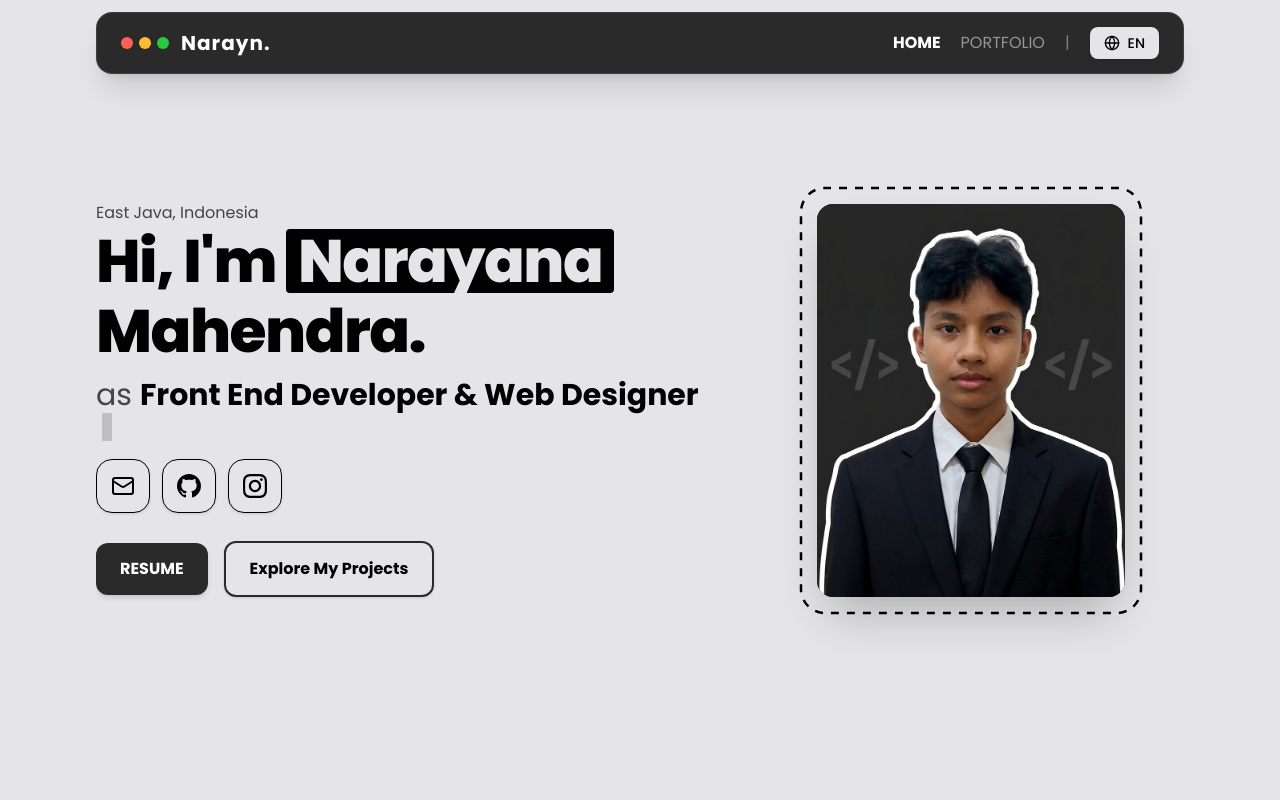
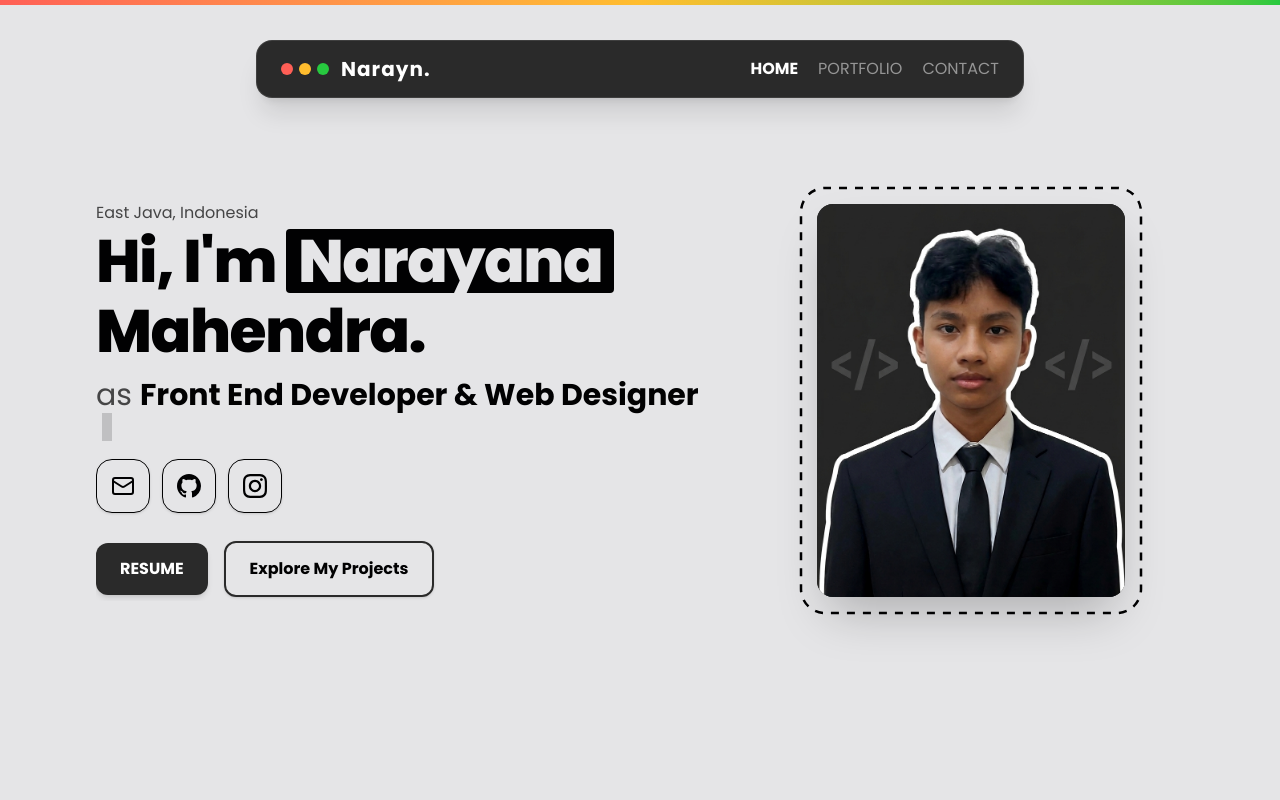
Before and after one commit to NarayanaMahendraAbimanyu/Narayana-Portfolio-Website, a Next.js app: page / in a window 1280 px wide. Shown: the top 800 px of the page. Built offline with nearby package versions, Linux system fonts and the light colour scheme.

Commit message:
Memperbaiki Navbar dan Menambahkan animasi scrolling di atas Navbar sesuai dengan gerak scroll user.

```diff
--- a/app/components/ContactSection.tsx
+++ b/app/components/ContactSection.tsx
@@ -31,7 +31,7 @@ const textRevealVariants: Variants = {
 
 export default function ContactSection() {
   return (
-    <section className="w-full bg-[#2E2E2E] text-[#E5E5E7] py-10 px-4 sm:py-16 sm:px-8 md:py-24 md:px-16 lg:px-24 flex flex-col justify-between min-h-0">
+    <section id="contact" className="w-full bg-[#2E2E2E] text-[#E5E5E7] py-10 px-4 sm:py-16 sm:px-8 md:py-24 md:px-16 lg:px-24 flex flex-col justify-between min-h-0">
       <motion.div
         variants={containerVariants}
         initial="hidden"
@@ -100,14 +100,6 @@ export default function ContactSection() {
             GITHUB
           </a>
           <a
-            href="https://bit.ly/4wF2mHA"
-            target="_blank"
-            rel="noopener noreferrer"
-            className="hover:text-white transition-colors duration-300 uppercase"
-          >
-            LINKEDIN
-          </a>
-          <a
             href="https://instagram.com/abcdlmnryna_"
             target="_blank"
             rel="noopener noreferrer"
--- a/app/components/Navbar.tsx
+++ b/app/components/Navbar.tsx
@@ -3,30 +3,50 @@
 import React, { useState } from "react";
 import Link from "next/link";
 import { usePathname } from "next/navigation";
-import { Globe } from "lucide-react";
 import { motion } from "framer-motion";
 
 export default function Navbar() {
   const pathname = usePathname();
-  const [lang, setLang] = useState<"EN" | "ID">("EN");
-
-  const toggleLanguage = () => {
-    setLang((prev) => (prev === "EN" ? "ID" : "EN"));
-  };
+  const [activeSection, setActiveSection] = useState<string>("");
 
   const isHome = pathname === "/";
   const isPortfolio = pathname === "/portfolio";
+
+  const scrollToTop = (e: React.MouseEvent<HTMLAnchorElement>) => {
+    if (isHome) {
+      e.preventDefault();
+      setActiveSection("");
+      window.scrollTo({
+        top: 0,
+        behavior: "smooth",
+      });
+    }
+  };
+
+  const scrollToContact = (e: React.MouseEvent<HTMLAnchorElement>) => {
+    e.preventDefault();
+    setActiveSection("contact");
+
+    const targetElement = document.getElementById("contact");
+    if (targetElement) {
+      targetElement.scrollIntoView({
+        behavior: "smooth",
+        block: "start",
+      });
+    }
+  };
 
   return (
     <motion.header
       initial={{ y: -80, opacity: 0 }}
       animate={{ y: 0, opacity: 1 }}
       transition={{ duration: 2, ease: [0.16, 1, 0.3, 1] }}
-      className="fixed top-3 left-0 right-0 z-50 w-full px-3 sm:px-6 md:px-16 lg:px-24 flex justify-center"
+      className="fixed top-10 left-0 right-0 z-50 w-full px-3 sm:px-6 md:px-16 lg:px-24 flex justify-center"
     >
-      <nav className="w-full max-w-6xl bg-[#2A2A2A] text-white px-3 sm:px-6 py-2 sm:py-3.5 rounded-xl sm:rounded-2xl flex items-center justify-between shadow-xl border border-white/10 backdrop-blur-md">
+      <nav className="w-full max-w-3xl bg-[#2A2A2A] text-white px-3 sm:px-6 py-2 sm:py-3.5 rounded-xl sm:rounded-2xl flex items-center justify-between shadow-xl border border-white/10 backdrop-blur-md">
         <Link
           href="/"
+          onClick={scrollToTop}
           className="flex items-center gap-1.5 sm:gap-3 cursor-pointer group focus:outline-none"
         >
           <div className="flex items-center gap-1 sm:gap-1.5">
@@ -42,8 +62,11 @@ export default function Navbar() {
         <div className="flex items-center gap-2 sm:gap-3 md:gap-5 text-[11px] sm:text-sm md:text-base">
           <Link
             href="/"
+            onClick={scrollToTop}
             className={`transition-all duration-300 hover:text-white whitespace-nowrap ${
-              isHome ? "font-bold text-white" : "font-normal text-white/50"
+              isHome && activeSection !== "contact"
+                ? "font-bold text-white"
+                : "font-normal text-white/50"
             }`}
           >
             HOME
@@ -51,24 +74,27 @@ export default function Navbar() {
 
           <Link
             href="/portfolio"
+            onClick={() => setActiveSection("")}
             className={`transition-all duration-300 hover:text-white whitespace-nowrap ${
-              isPortfolio ? "font-bold text-white" : "font-normal text-white/50"
+              isPortfolio
+                ? "font-bold text-white"
+                : "font-normal text-white/50"
             }`}
           >
             PORTFOLIO
           </Link>
 
-          <span className="hidden sm:inline text-white/40 font-light select-none">
-            |
-          </span>
-
-          <button
-            onClick={toggleLanguage}
-            className="flex items-center gap-1 sm:gap-2 bg-[#E5E5E7] text-[#010102] px-2 sm:px-3.5 py-1 sm:py-1.5 rounded-md sm:rounded-lg font-medium text-[11px] sm:text-sm transition-all duration-300 hover:bg-white active:scale-95 shadow-sm"
+          <a
+            href="#contact"
+            onClick={scrollToContact}
+            className={`transition-all duration-300 hover:text-white whitespace-nowrap uppercase cursor-pointer ${
+              activeSection === "contact"
+                ? "font-bold text-white"
+                : "font-normal text-white/50"
+            }`}
           >
-            <Globe className="w-3 h-3 sm:w-4 sm:h-4" />
-            <span>{lang}</span>
-          </button>
+            CONTACT
+          </a>
         </div>
       </nav>
     </motion.header>
--- /dev/null
+++ b/app/components/ScrollRuler.tsx
@@ -0,0 +1,23 @@
+"use client";
+
+import React from "react";
+import { motion, useScroll, useSpring } from "framer-motion";
+
+export default function ScrollProgress() {
+  const { scrollYProgress } = useScroll();
+
+  const scaleX = useSpring(scrollYProgress, {
+    stiffness: 100,
+    damping: 30,
+    restDelta: 0.001,
+  });
+
+  return (
+    <div className="fixed top-0 left-0 right-0 z-[60] w-full pointer-events-none">
+      <motion.div
+        style={{ scaleX }}
+        className="absolute top-0 left-0 right-0 h-[5px] bg-gradient-to-r from-[#FF5F56] via-[#FFBD2E] to-[#27C93F] origin-left"
+      />
+    </div>
+  );
+}
--- a/app/globals.css
+++ b/app/globals.css
@@ -22,6 +22,10 @@
   }
 }
 
+html {
+  scroll-behavior: smooth;
+}
+
 body {
   font-family: var(--font-poppins);
   background-color: #e3e3e5;
--- a/app/layout.tsx
+++ b/app/layout.tsx
@@ -3,6 +3,7 @@ import { Poppins } from "next/font/google";
 import { EB_Garamond } from "next/font/google";
 import "./globals.css";
 import SmoothScroll from "./components/SmoothScrolling";
+import ScrollRuler from "./components/ScrollRuler";
 
 // Inisialisasi Font Poppins dengan weights & subsets yang dibutuhkan
 const poppins = Poppins({
@@ -35,6 +36,7 @@ export default function RootLayout({
         <link href="https://unpkg.com/boxicons@2.1.4/css/boxicons.min.css" rel="stylesheet" />
       </head>
       <body className={`${poppins.className} antialiased`}>
+        <ScrollRuler />
         <SmoothScroll>{children}</SmoothScroll>
       </body>
     </html>
```
